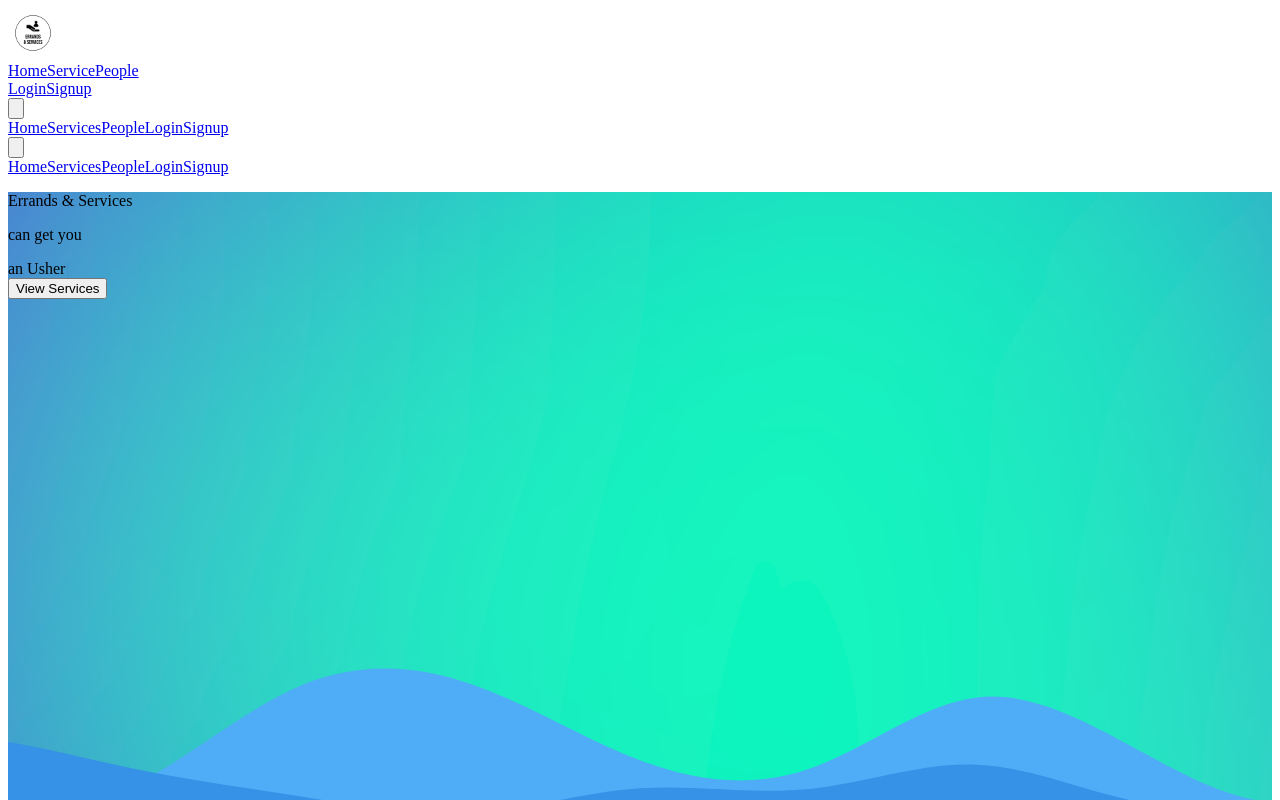
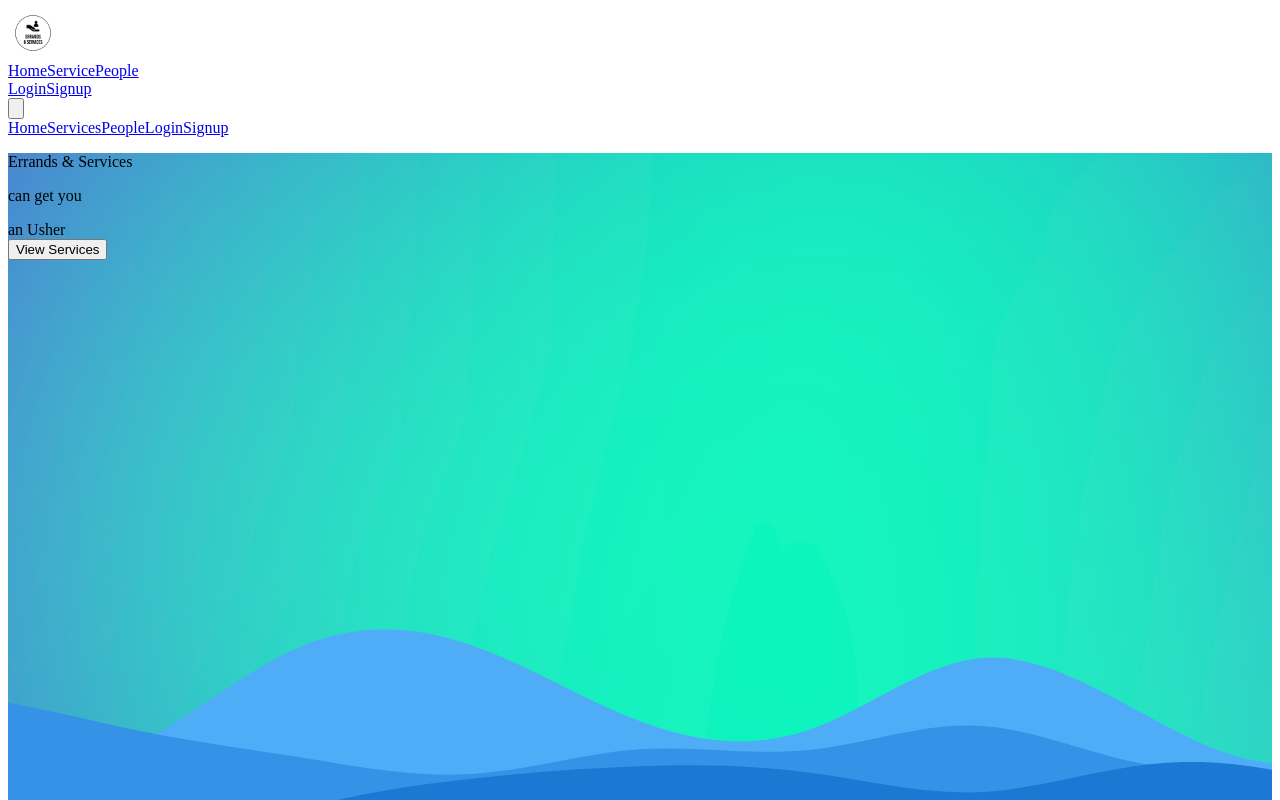
Before and after one commit to hokagedemehin/ErrandsAndServices, a Next.js app: page / in a window 1280 px wide. Shown: the top 800 px of the page. Built offline with nearby package versions, Linux system fonts and the light colour scheme.

Commit message:
Update header.component.js

```diff
--- a/src/components/Header/header.component.js
+++ b/src/components/Header/header.component.js
@@ -7,7 +7,7 @@ const Header = () => {
   return (
     <header className={`shadow-md sticky top-0 z-50 bg-white`}>
       <div className=" max-w-6xl mx-auto px-5  text-gray-500 font-fam4 ">
-        <nav className="flex flex-row relative">
+        <nav className="flex flex-row">
           <div className=" relative cursor-pointer  flex items-center">
             <Image
               src="/errands_logo1.png"
@@ -63,7 +63,7 @@ const Header = () => {
             {icon ? <MenuIcon className="h-6" /> : <XIcon className="h-6" />}
           </button>
         </nav>
-        <div
+        {/* <div
           id="mobile-menu"
           className={`${
             hide ? "hidden" : "block"
@@ -99,20 +99,13 @@ const Header = () => {
           >
             Signup
           </a>
-        </div>
-        <button
-          onClick={() => {
-            setHide(!hide);
-            setIcon(!icon);
-          }}
-          className="xxs:hidden flex flex-1 items-center justify-end  border-0 border-transparent no-underline"
-        >
-          {icon ? <MenuIcon className="h-6" /> : <XIcon className="h-6" />}
-        </button>
+        </div> */}
       </div>
       <div
         id="mobile-menu"
-        className={`${hide ? "hidden" : "block"} w-min xxs:hidden pb-2`}
+        className={`${
+          hide ? "hidden" : "block"
+        } w-min xxs:hidden pb-2 font-fam4 pl-2`}
       >
         <a
           href="#"
```
